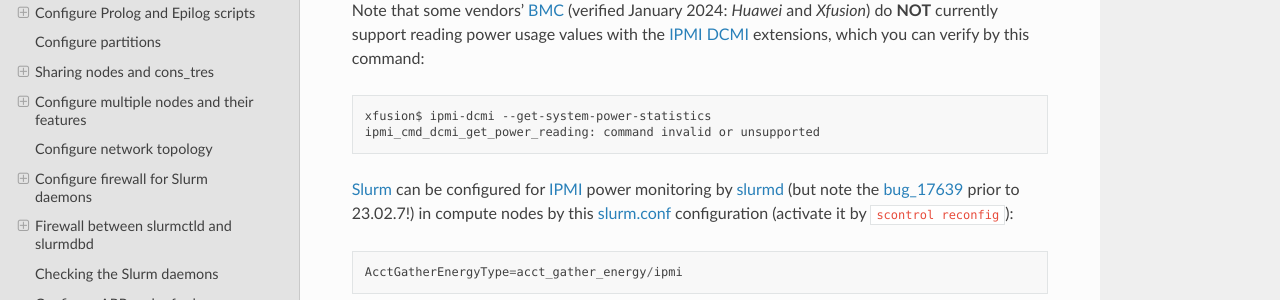
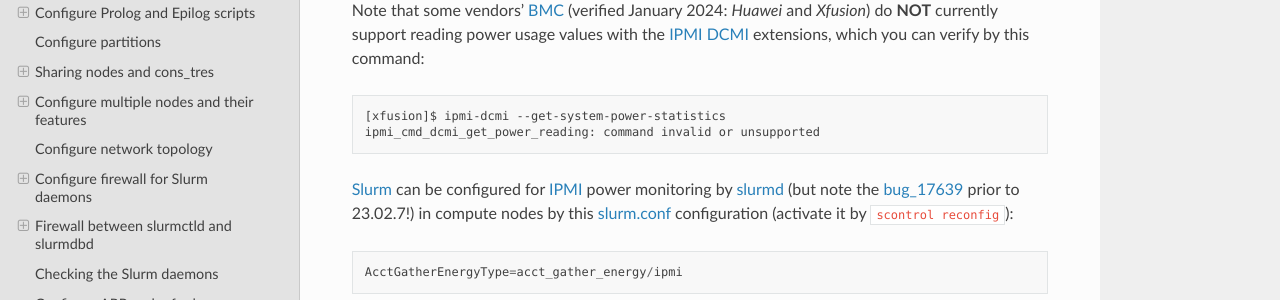
Before and after one commit to OleHolmNielsen/Niflheim_system, a Sphinx documentation site: the page built from docs/Slurm_configuration.rst, in a window 1280 px wide and 900 px high, scrolled down 19121 px. Shown: the part 151-451 px from the top of the window. Built offline with Sphinx 7.4.7 and the Read the Docs theme 2.0.0, drawn with Linux system fonts in a browser that asks for light colours.

Commit message:
Minor edit

```diff
--- a/docs/Slurm_configuration.rst
+++ b/docs/Slurm_configuration.rst
@@ -784,7 +784,7 @@ Note that some vendors' BMC_ (verified January 2024: *Huawei* and *Xfusion*)
 do **NOT** currently support reading power usage values with the IPMI_ DCMI_ extensions,
 which you can verify by this command::
 
-  xfusion$ ipmi-dcmi --get-system-power-statistics
+  [xfusion]$ ipmi-dcmi --get-system-power-statistics
   ipmi_cmd_dcmi_get_power_reading: command invalid or unsupported
 
 Slurm_ can be configured for IPMI_ power monitoring by slurmd_ (but note the bug_17639_ prior to 23.02.7!)
```
